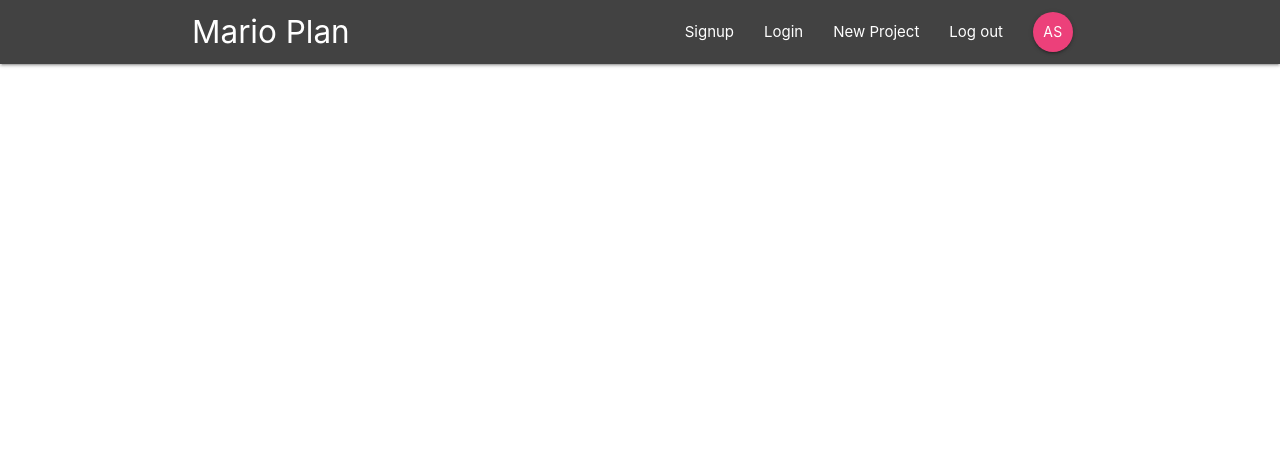
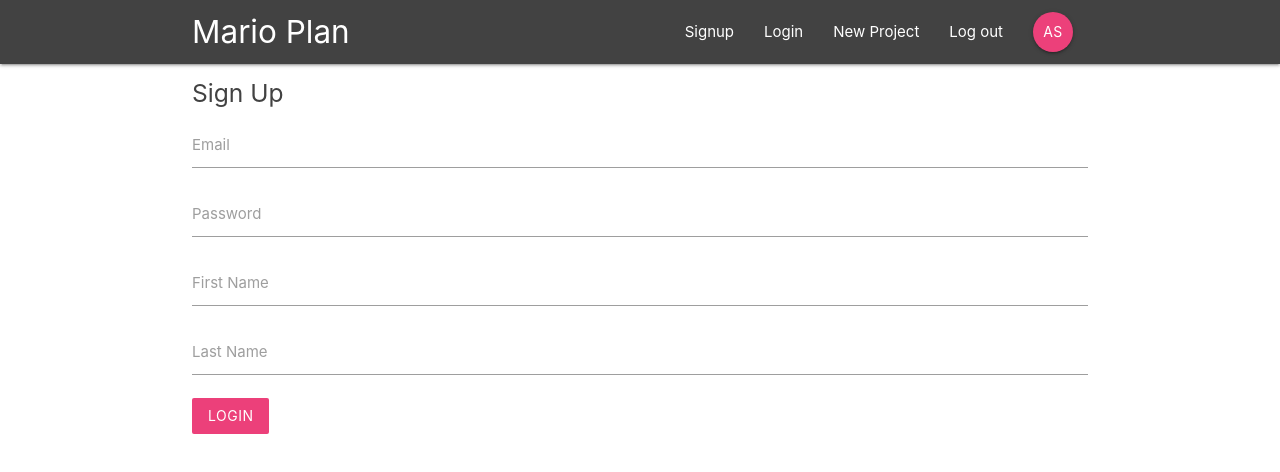
Before and after one commit to TB831/FirebaseProjectManger, a React (Create React App) app: page /signup in a window 1280 px wide. Shown: the top 472 px of the page. Built offline with nearby package versions, Linux system fonts and the light colour scheme.

Commit message:
added SignUp logic

```diff
--- a/src/App.js
+++ b/src/App.js
@@ -4,6 +4,7 @@ import NavBar from './components/NavBar';
 import Dashboard from './containers/Dashboard';
 import ProjectDetails from './components/ProjectDetails';
 import SignIn from './containers/SignIn';
+import SignUp from './containers/SignUp';
 
 class App extends Component {
   render() {
@@ -15,6 +16,7 @@ class App extends Component {
             <Route exact path="/" component={Dashboard} />
             <Route path="/project/:id" component={ProjectDetails} />
             <Route path="/signin" component={SignIn} />
+            <Route path="/signup" component={SignUp} />
           </Switch>
         </div>
       </BrowserRouter>
--- a/src/containers/SignUp.js
+++ b/src/containers/SignUp.js
@@ -4,13 +4,49 @@ class SignUp extends Component {
   constructor() {
     super();
     this.state = {
+      email: '',
+      password: '',
+      firstName: '',
+      lastName: ''
+    }
+  }
 
-    }
+  onSubmitHandler = (e) => {
+    e.preventDefault();
+    // console.log(
+    //   this.state.email,
+    //   this.state.password,
+    //   this.state.firstName,
+    //   this.state.lastName
+    //   );
   }
 
   render() {
     return (
-
+      <div className="container">
+        <form onSubmit={this.onSubmitHandler} className="white">
+          <h5 className="grey-text text-darken-3">Sign Up</h5>
+          <div className="input-field">
+            <label htmlFor="email">Email</label>
+            <input onChange={(e) => this.setState({ [e.target.id]: e.target.value })} type="email" id="email" />
+          </div>
+          <div className="input-field">
+            <label htmlFor="password">Password</label>
+            <input onChange={(e) => this.setState({ [e.target.id]: e.target.value })} type="password" id="password" />
+          </div>
+          <div className="input-field">
+            <label htmlFor="firstName">First Name</label>
+            <input onChange={(e) => this.setState({ [e.target.id]: e.target.value })} type="text" id="firstName" />
+          </div>
+          <div className="input-field">
+            <label htmlFor="text">Last Name</label>
+            <input onChange={(e) => this.setState({ [e.target.id]: e.target.value })} type="text" id="lastName" />
+          </div>
+          <div className="input-field">
+            <button className="btn pink lighten-1 z-depth-0">Login</button>
+          </div>
+        </form>
+      </div>
     );
   }
 }
```
